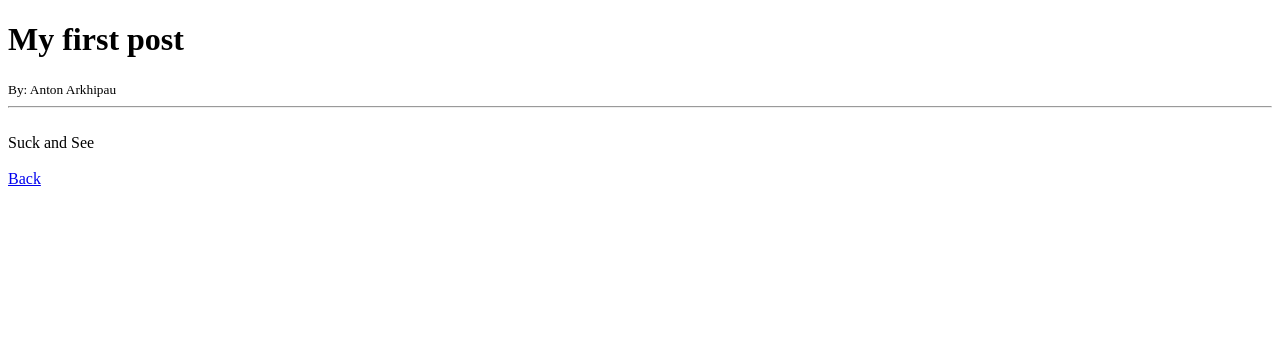
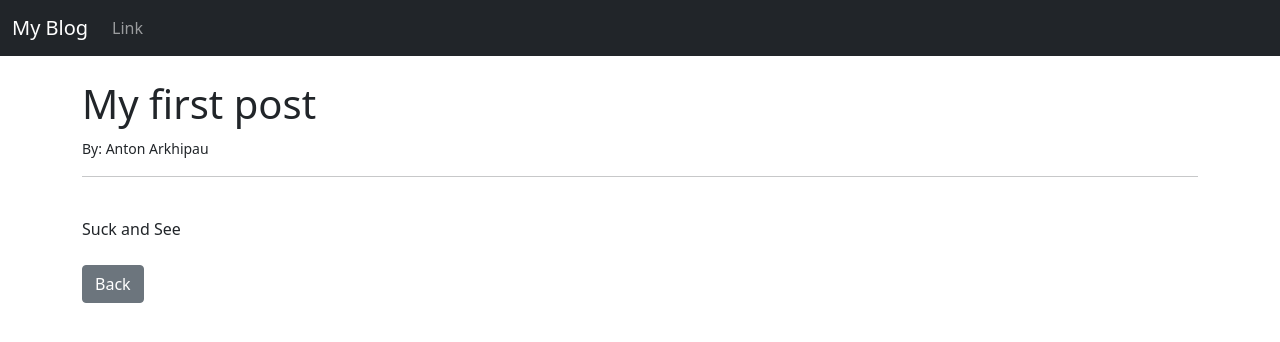
Before and after one commit to Candykiller16/simpleBlog, a Django app: page /article/1 in a window 1280 px wide. Shown: the top 342 px of the page. Run offline with Django 4.2, Linux system fonts and the light colour scheme; data comes from the database, SQL or seed files in the repository; both versions use the stored data as it was after the commit.

Commit message:
5 commit with changes in DB and artcile_details.html

```diff
--- a/blog/models.py
+++ b/blog/models.py
@@ -4,6 +4,7 @@ from django.contrib.auth.models import User
 
 class Post(models.Model):
     title = models.CharField(max_length=255) # title Поста, текстовый формат с максимальной длиной 255 символов
+    title_tag = models.CharField(max_length=255, default='My blog') # отвечает за название вкладки
     author = models.ForeignKey(User, on_delete=models.CASCADE) # внешний ключ для таблицы User, с каскадным удалением
     body = models.TextField()
 
--- a/blog/templates/article_details.html
+++ b/blog/templates/article_details.html
@@ -1,16 +1,15 @@
-<!DOCTYPE html>
-<html lang="en">
-<head>
-  <meta charset="UTF-8">
-  <title>Title</title>
-</head>
-<body>
+{% extends 'base.html' %} <!-- наследование от 'base.html' -->
+
+{% block title %}{{ post.title_tag }}{% endblock %} <!-- Блок в котором будет отображаться название поста в имени вкладки -->
+
+{% block content %}
+
 <h1>{{ post.title }}</h1> <!-- Цикл for здесь не исп. т.к. мы исп. view DetaiView, а на главной страницы список из постов ListView -->
 <small> By: {{post.author.first_name}} {{post.author.last_name}} </small> <br/>
 <hr>
 <br/>
 {{post.body}}
 <br/><br/>
-    <a href='{% url "home" %}'>Back</a> <!-- Ссылка для возвращения на главную страницу -->
-</body>
-</html>
+<a href='{% url "home" %}' class="btn btn-secondary">Back</a> <!-- Ссылка для возвращения на главную страницу -->
+
+{% endblock %}
--- /dev/null
+++ b/blog/templates/base.html
@@ -0,0 +1,49 @@
+<!doctype html>
+<html lang="en">
+  <head>
+    <!-- Required meta tags -->
+    <meta charset="utf-8">
+    <meta name="viewport" content="width=device-width, initial-scale=1">
+
+    <!-- Bootstrap CSS -->
+    <link href="https://cdn.jsdelivr.net/npm/bootstrap@5.1.3/dist/css/bootstrap.min.css" rel="stylesheet" integrity="sha384-1BmE4kWBq78iYhFldvKuhfTAU6auU8tT94WrHftjDbrCEXSU1oBoqyl2QvZ6jIW3" crossorigin="anonymous">
+
+    <title>
+    {% block title %} <!--  Блок для названия вкладки, по уммолчанию он Myblog, но в artcile_details будет иной-->
+        My blog
+    {% endblock %}
+    </title>
+  </head>
+  <body>
+    <nav class="navbar navbar-expand-lg navbar-dark bg-dark">
+  <div class="container-fluid">
+    <a class="navbar-brand" href="{% url 'home' %}">My Blog</a>
+    <button class="navbar-toggler" type="button" data-bs-toggle="collapse" data-bs-target="#navbarSupportedContent" aria-controls="navbarSupportedContent" aria-expanded="false" aria-label="Toggle navigation">
+      <span class="navbar-toggler-icon"></span>
+    </button>
+    <div class="collapse navbar-collapse" id="navbarSupportedContent">
+      <ul class="navbar-nav me-auto mb-2 mb-lg-0">
+        <li class="nav-item">
+          <a class="nav-link" href="#">Link</a>
+        </li>
+      </ul>
+    </div>
+  </div>
+</nav>
+    <br/>
+    <div class='container'>
+    {% block content %} <!-- Внутри этого блока будет весь контент  с других html файлов -->
+
+    {% endblock %}
+    </div>
+
+    <!-- Option 1: Bootstrap Bundle with Popper -->
+    <script src="https://cdn.jsdelivr.net/npm/bootstrap@5.1.3/dist/js/bootstrap.bundle.min.js" integrity="sha384-ka7Sk0Gln4gmtz2MlQnikT1wXgYsOg+OMhuP+IlRH9sENBO0LRn5q+8nbTov4+1p" crossorigin="anonymous"></script>
+
+    <!-- Option 2: Separate Popper and Bootstrap JS -->
+    <!--
+    <script src="https://cdn.jsdelivr.net/npm/@popperjs/core@2.10.2/dist/umd/popper.min.js" integrity="sha384-7+zCNj/IqJ95wo16oMtfsKbZ9ccEh31eOz1HGyDuCQ6wgnyJNSYdrPa03rtR1zdB" crossorigin="anonymous"></script>
+    <script src="https://cdn.jsdelivr.net/npm/bootstrap@5.1.3/dist/js/bootstrap.min.js" integrity="sha384-QJHtvGhmr9XOIpI6YVutG+2QOK9T+ZnN4kzFN1RtK3zEFEIsxhlmWl5/YESvpZ13" crossorigin="anonymous"></script>
+    -->
+  </body>
+</html>
```
Also changed, not shown: blog/templates/home.html (+6 -9 lines), blog/migrations/0002_post_title_tag.py (added), db.sqlite3. Lines whose indentation alone changed are shown as unchanged.
